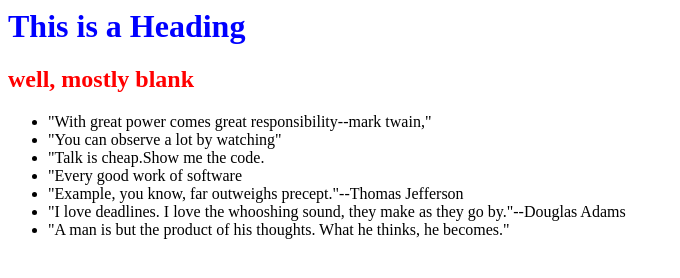
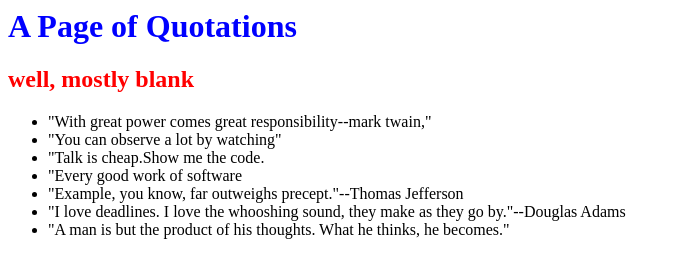
Before and after one commit to truongminhsi/0main_OpenSap_repo, a plain HTML site: page index.html in a window 1280 px wide. Shown: the whole page, without its empty margins (0-680 px from the left). Drawn offline with Linux system fonts and the light colour scheme.

Commit message:
Changed first header to 'A Page of Quotations'.

```diff
--- a/index.html
+++ b/index.html
@@ -5,7 +5,7 @@
 </head>
 <body>
 
-<h1>This is a Heading</h1>
+<h1>A Page of Quotations</h1>
 <h2>well, mostly blank</h2>
 <ul>
 	<li>"With great power comes great responsibility--mark twain,"</li>
```
